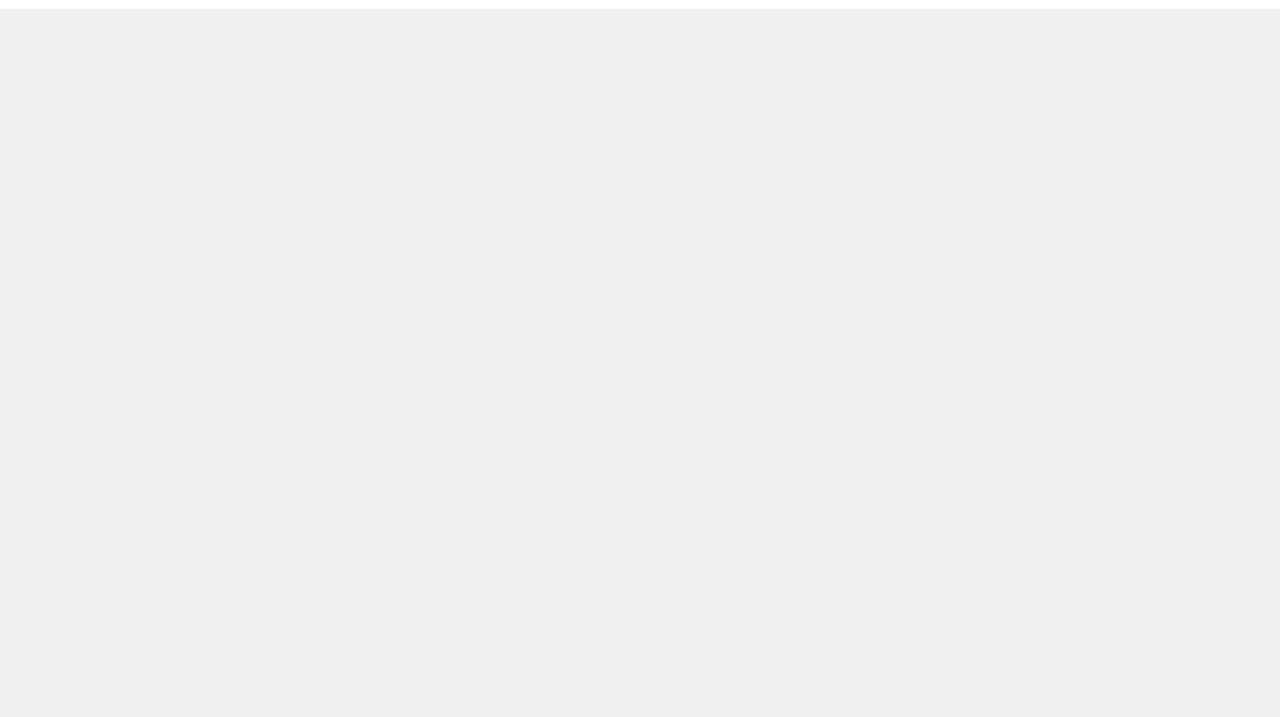
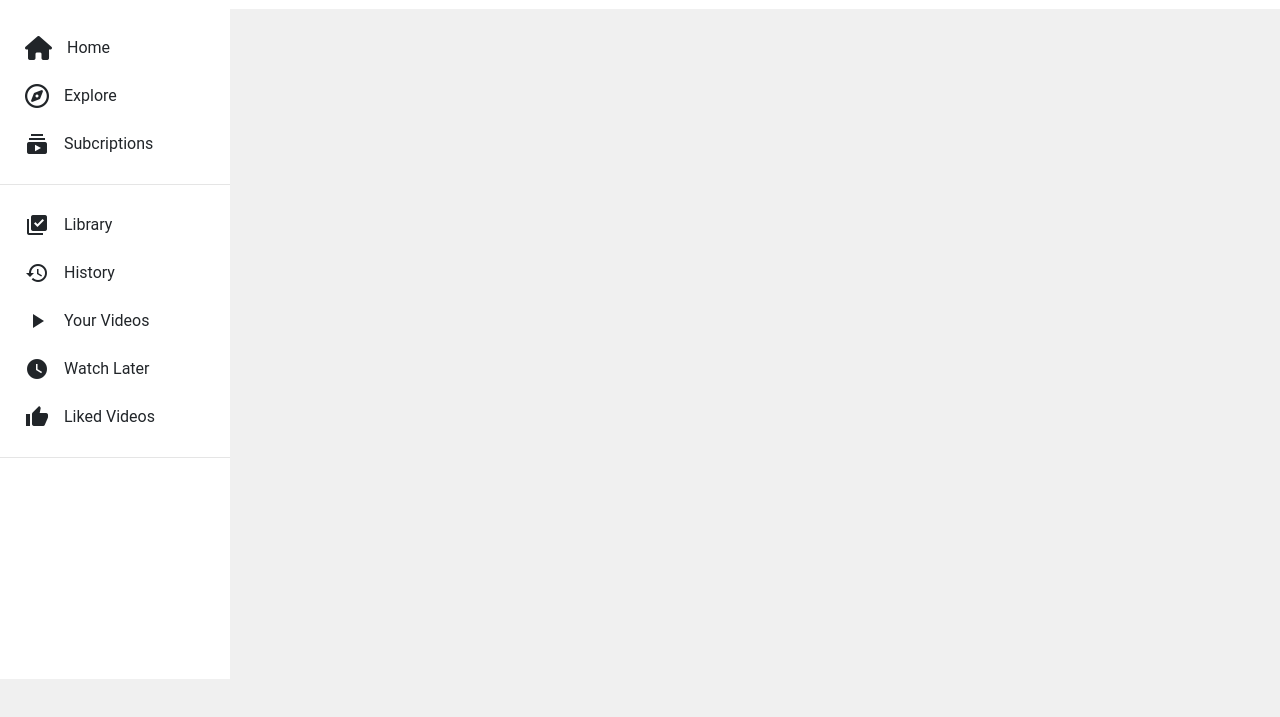
Before and after one commit to dhruvanand214/Whiteboard-FG3, a plain HTML site: page index.html in a window 1280 px wide. Both pictures are taken after a click on the element 42 px from the left and 30 px from the top of the page. Shown: the part 51-768 px from the top of the page. Drawn offline with nearby package versions, Linux system fonts and the light colour scheme.

Commit message:
created sidebar - By Dhruv Anand

```diff
--- a/index.html
+++ b/index.html
@@ -11,6 +11,14 @@
       rel="stylesheet"
       href="https://stackpath.bootstrapcdn.com/font-awesome/4.7.0/css/font-awesome.min.css"
     />
+    <link
+      href="https://fonts.googleapis.com/icon?family=Material+Icons"
+      rel="stylesheet"
+    />
+    <script
+      src="https://kit.fontawesome.com/87ac848653.js"
+      crossorigin="anonymous"
+    ></script>
     <title>Youtube Page</title>
   </head>
 
@@ -21,19 +29,70 @@
         <span></span>
         <span></span>
       </div>
-        <img src="images/logo.png" class="logo" alt="">
+      <img src="images/logo.png" class="logo" alt="" />
       <div class="search-box">
-            <input type="text" class="search-bar" placeholder="search">
-            <button class="search-btn"><img src="images/search.png" alt=""></button>
+        <input type="text" class="search-bar" placeholder="search" />
+        <button class="search-btn">
+          <img src="images/search.png" alt="" />
+        </button>
       </div>
       <div class="user-options">
-            <img src="images/video.png" class="icon" alt="">
-            <img src="images/grid.png" class="icon" alt="">
-            <img src="images/bell.png" class="icon" alt="">
+        <img src="images/video.png" class="icon" alt="" />
+        <img src="images/grid.png" class="icon" alt="" />
+        <img src="images/bell.png" class="icon" alt="" />
         <div class="user-dp">
-                <img src="images/profile.png" alt="">
+          <img src="images/profile.png" alt="" />
         </div>
       </div>
     </nav>
+
+    <!-- By Dhruv Anand -->
+    <main id="body">
+      <!-- Sidebar starts from here -->
+      <section class="sidebar">
+        <div class="sidebar-items">
+          <div class="sidebar-headings">
+            <i class="fas fa-home"></i>
+            <span>Home</span>
+          </div>
+          <div class="sidebar-headings">
+            <i class="far fa-compass"></i>
+            <span>Explore</span>
+          </div>
+          <div class="sidebar-headings">
+            <i class="material-icons">subscriptions</i>
+            <span>Subcriptions</span>
+          </div>
+        </div>
+        <hr />
+        <div class="sidebar-items">
+          <div class="sidebar-headings">
+            <i class="material-icons">library_add_check</i>
+            <span>Library</span>
+          </div>
+          <div class="sidebar-headings">
+            <i class="material-icons">history</i>
+            <span>History</span>
+          </div>
+          <div class="sidebar-headings">
+            <i class="material-icons">play_arrow</i>
+            <span>Your Videos</span>
+          </div>
+          <div class="sidebar-headings">
+            <i class="material-icons">watch_later</i>
+            <span>Watch Later</span>
+          </div>
+          <div class="sidebar-headings">
+            <i class="material-icons">thumb_up</i>
+            <span>Liked Videos</span>
+          </div>
+        </div>
+        <hr />
+      </section>
+
+      <!-- sidebar ends here -->
+    </main>
+
+    <script src="script.js"></script>
   </body>
 </html>
--- /dev/null
+++ b/script.js
@@ -0,0 +1,11 @@
+// script by Dhruv Anand
+// used in sidebar section
+
+const menu = document.querySelector('.toggle-btn');
+console.log(menu);
+const sidebar = document.querySelector('.sidebar');
+console.log(sidebar);
+
+menu.addEventListener('click', function () {
+  sidebar.classList.toggle('show-sidebar');
+});
--- a/style.css
+++ b/style.css
@@ -1,20 +1,20 @@
-*{
+* {
   margin: 0;
   padding: 0;
   box-sizing: border-box;
 }
 
-*:focus{
+*:focus {
   outline: none;
 }
 
-body{
+body {
   position: relative;
   background: #f0f0f0;
-    font-family: 'roboto', sans-serif;
+  font-family: "roboto", sans-serif;
 }
 
-.navbar{
+.navbar {
   position: fixed;
   top: 0;
   left: 0;
@@ -26,14 +26,14 @@ body{
   padding: 0 2.5vw;
 }
 
-.toggle-btn{
+.toggle-btn {
   width: 20px;
   height: 10px;
   position: relative;
   cursor: pointer;
 }
 
-.toggle-btn span{
+.toggle-btn span {
   position: absolute;
   width: 100%;
   height: 2px;
@@ -42,20 +42,20 @@ body{
   background: #979797;
 }
 
-.toggle-btn span:nth-child(1){
+.toggle-btn span:nth-child(1) {
   top: 0;
 }
 
-.toggle-btn span:nth-child(3){
+.toggle-btn span:nth-child(3) {
   top: 100%;
 }
 
-.logo{
+.logo {
   height: 30px;
   margin: -10px 30px 0;
 }
 
-.search-box{
+.search-box {
   position: relative;
   max-width: 500px;
   width: 50%;
@@ -63,7 +63,7 @@ body{
   display: flex;
 }
 
-.search-bar{
+.search-bar {
   width: 85%;
   height: 100%;
   border: 2px solid #dbdbdb;
@@ -72,7 +72,7 @@ body{
   text-transform: capitalize;
 }
 
-.search-btn{
+.search-btn {
   width: 15%;
   height: 100%;
   background: #f0f0f0;
@@ -81,24 +81,24 @@ body{
   border-left: none;
 }
 
-.search-btn img{
+.search-btn img {
   height: 100%;
 }
 
-.user-options{
+.user-options {
   height: 35px;
   display: flex;
   margin-left: auto;
   align-items: center;
 }
 
-.user-options .icon{
+.user-options .icon {
   height: 80%;
   margin-right: 20px;
   cursor: pointer;
 }
 
-.user-dp{
+.user-dp {
   cursor: pointer;
   height: 30px;
   width: 30px;
@@ -106,8 +106,82 @@ body{
   overflow: hidden;
 }
 
-.user-dp img{
+.user-dp img {
   width: 100%;
   height: 100%;
   object-fit: cover;
 }
+
+/* sidebar stylings by Dhruv Anand */
+
+#body {
+  height: calc(100vh - 70px);
+  display: flex;
+  overflow: hidden;
+}
+
+.sidebar {
+  height: 100%;
+  width: 230px;
+  background-color: white;
+  overflow-y: scroll;
+  margin-top: 60px;
+}
+
+.sidebar-items {
+  width: 100%;
+  display: flex;
+  flex-direction: column;
+  margin-bottom: 15px;
+  margin-top: 15px;
+}
+
+.sidebar-headings {
+  display: flex;
+  align-items: center;
+  padding: 12px 25px;
+}
+
+.sidebar-headings span {
+  margin-left: 15px;
+}
+
+.fas,
+.far {
+  font-size: 1.5rem;
+}
+
+.sidebar-headings:hover {
+  background: #e5e5e5;
+  cursor: pointer;
+}
+
+.sidebar::-webkit-scrollbar {
+  display: none;
+}
+
+hr {
+  height: 1px;
+  background-color: #e5e5e5;
+  border: none;
+}
+
+@media (max-width: 768px) {
+  .sidebar {
+    display: none;
+  }
+
+  .show-sidebar {
+    display: inline;
+    position: fixed;
+    height: auto;
+  }
+}
+
+@media (max-width: 425px) {
+  .sidebar {
+    display: none;
+  }
+}
+
+/* sidebar ends here */
```
Lines whose indentation alone changed are shown as unchanged.
